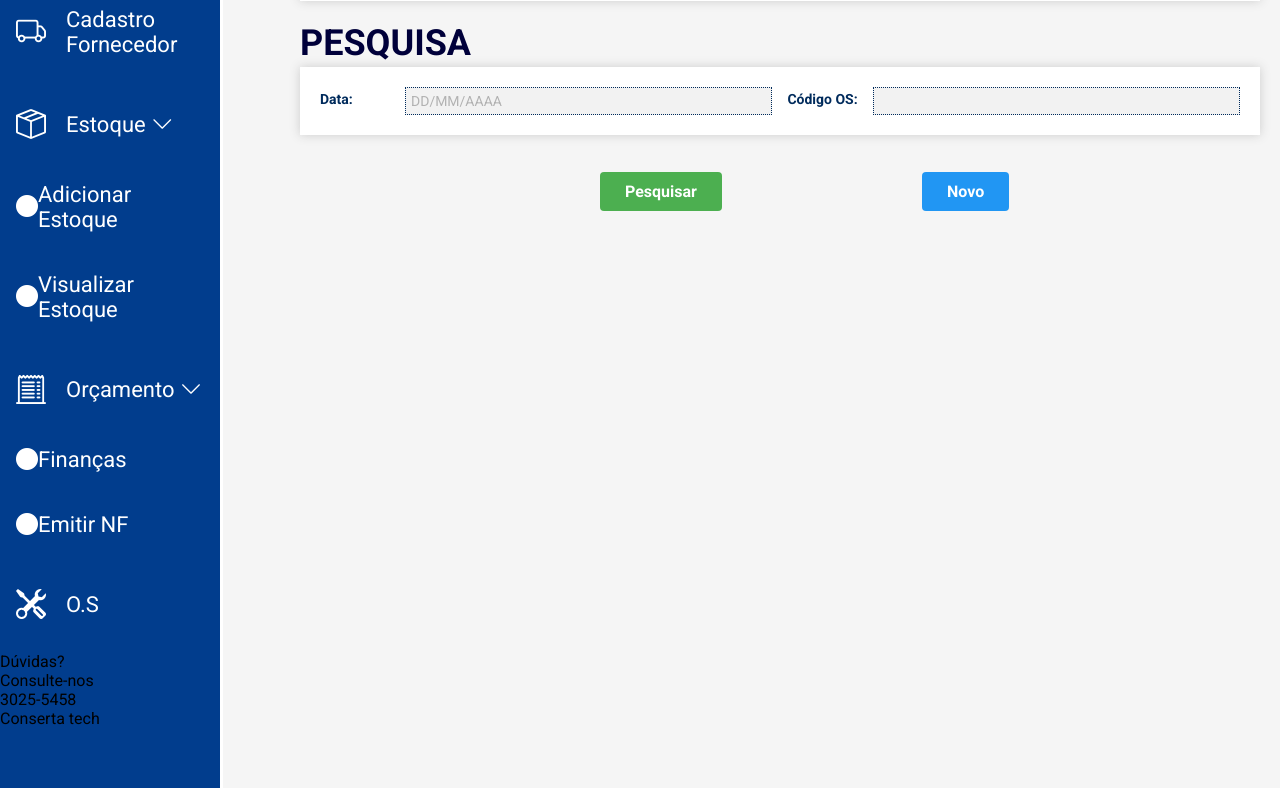
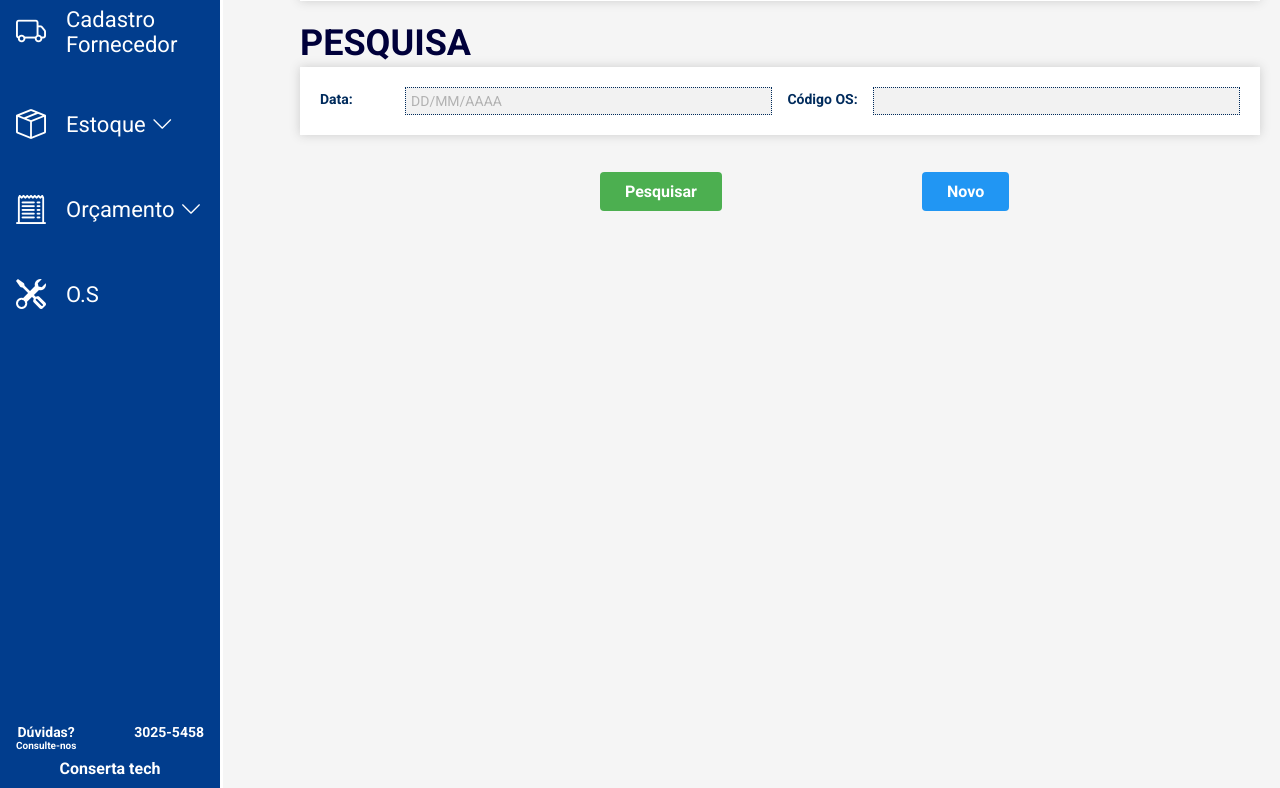
Before and after one commit to pedrol3al/sa_bd_mod, a PHP site: page /agenda.html in a window 1280 px wide. Shown: the part 403-1191 px from the top of the page. Run offline with PHP 8.4, Linux system fonts and the light colour scheme.

Commit message:
Ajuste do visual
Ajuste da parte visual do site, linkando todas as paginas, finalizando a estilização e deixando quase tudo padronizado

```diff
--- a/sa_mod_bd/agenda.html
+++ b/sa_mod_bd/agenda.html
@@ -10,7 +10,6 @@
     <link rel="stylesheet" href="https://cdn.jsdelivr.net/npm/bootstrap-icons@1.10.3/font/bootstrap-icons.css">
 </head>
 <body>
-
   <div class="container-geral">
     <nav class="menu-lateral">
         <div class="btn-expandir"></div>
@@ -18,37 +17,37 @@
         <div class="top-menu">
             <ul>
                 <li class="item-menu">
-                      <a href="main.html  ">
+                    <a href="main.html" class="menu-link">
                         <span class="icon"><i class="bi bi-house-door"></i></span>
                         <span class="txt-link">Menu</span>
                     </a>
                 </li>
                 <li class="item-menu">
-                      <a href="agenda.html">
+                    <a href="agenda.html" class="menu-link">
                         <span class="icon"><i class="bi bi-calendar"></i></span>
                         <span class="txt-link">Agenda</span>
                     </a>
                 </li>
                 <li class="item-menu">
-                      <a href="cliente.html">
+                    <a href="cliente.html" class="menu-link">
                         <span class="icon"><i class="bi bi-person-fill"></i></span>
                         <span class="txt-link">Cadastrar Cliente</span>
                     </a>
                 </li>
                 <li class="item-menu">
-                      <a href="usuario.html">
+                    <a href="usuario.html" class="menu-link">
                         <span class="icon"><i class="bi bi-person-circle"></i></span>
                         <span class="txt-link">Cadastro Usuário</span>
                     </a>
                 </li>
                 <li class="item-menu">
-                      <a href="fornecedor.html">
+                    <a href="fornecedor.html" class="menu-link">
                         <span class="icon"><i class="bi bi-truck"></i></span>
                         <span class="txt-link">Cadastro Fornecedor</span>
                     </a>
                 </li>
                 <li class="item-menu">
-                      <a href="#" id="estoque">
+                    <a href="#" id="estoque" class="menu-link">
                         <span class="icon"><i class="bi bi-box-seam"></i></span>
                         <span class="txt-link">Estoque <i class="bi bi-chevron-down"></i></span>
                     </a>
@@ -58,7 +57,7 @@
                     </div>
                 </li>
                 <li class="item-menu">
-                      <a href="orcamento.html" id="orcamento">
+                    <a href="orcamento.html" id="orcamento" class="menu-link">
                         <span class="icon"><i class="bi bi-receipt-cutoff"></i></span>
                         <span class="txt-link">Orçamento <i class="bi bi-chevron-down"></i></span>
                     </a>
@@ -68,7 +67,7 @@
                     </div>
                 </li>
                 <li class="item-menu">
-                      <a href="os.html">
+                    <a href="os.html" class="menu-link">
                         <span class="icon"><i class="bi bi-tools"></i></span>
                         <span class="txt-link">O.S</span>
                     </a>
@@ -84,11 +83,13 @@
             </div>
             <p class="empresa">Conserta tech</p>
         </div>
-
     </nav>
   </div>
 
-  <script src="js.barra.js"></script>
+  <script src="barra_lateral.js"></script>
+</body>
+
+
 
     <div class="conteudo">
         <h1>AGENDA</h1>
@@ -351,6 +352,7 @@
       }
     }
   });
+
 </script>
 </body>
 </html>
--- a/sa_mod_bd/css-home-bar.css
+++ b/sa_mod_bd/css-home-bar.css
@@ -103,7 +103,49 @@ main.conteudo-principal {
     background-color: #f4f4f4;
     height: 100%;
 }
-ul li a.ativo{
-    background-color: #0250c5;
-    border-radius: 8px;
-}
+
+.sub-menu {
+    display: none; /* Inicialmente escondido */
+    padding-left: 20px;
+    transition: max-height 0.3s ease-out;
+    max-height: 0; /* Inicialmente sem altura */
+  }
+
+  .menu-link i.bi-chevron-down {
+    transition: transform 0.3s ease;
+  }
+
+  .menu-link.active i.bi-chevron-down {
+    transform: rotate(180deg); /* Rotaciona o ícone ao abrir */
+  }
+
+
+  .footer-contato {
+    color: #fff;
+    font-size: 13px;
+    padding: 10px 16px;
+    margin-top: auto;
+    display: flex;
+    flex-direction: column;
+    align-items: center;
+    text-align: center;
+  }
+
+  .footer-contato .linha-info {
+    display: flex;
+    justify-content: space-between;
+    width: 100%;
+    font-weight: bold;
+    font-size: 14px;
+  }
+
+  .footer-contato .duvidas span {
+    font-size: 10px;
+    display: block;
+  }
+
+  .footer-contato .empresa {
+    font-weight: bold;
+    font-size: 16px;
+    margin-top: 8px;
+  }
--- a/sa_mod_bd/emitir_nf.html
+++ b/sa_mod_bd/emitir_nf.html
@@ -86,7 +86,8 @@
         </nav>
     </div>
 
-    <script src="js.barra.js"></script>
+    <script src="barra_lateral.js"></script>
+
     <!-- Conteúdo Principal -->
     <main class="conteudo-principal">
       <h1>EMITIR NF</h1>
--- a/sa_mod_bd/estoque_cad.html
+++ b/sa_mod_bd/estoque_cad.html
@@ -86,8 +86,7 @@
             </nav>
         </div>
 
-        <script src="js.barra.js"></script>
-
+        <script src="barra_lateral.js"></script>
 
 
 
--- a/sa_mod_bd/fornecedor.html
+++ b/sa_mod_bd/fornecedor.html
@@ -87,7 +87,7 @@
         </nav>
     </div>
 
-    <script src="js.barra.js"></script>
+    <script src="barra_lateral.js"></script>
 
     <div class="conteudo">
         <h1>FORNECEDOR</h1>
@@ -106,7 +106,7 @@
                 <input type="text">
                 <label>Nº:</label>
                 <input type="text">
-            </div>
+      s      </div>
 
             <div class="linha">
                 <label>Endereço:</label>
--- a/sa_mod_bd/js.barra.js
+++ /dev/null
@@ -1,49 +0,0 @@
-
-
-
-document.addEventListener("DOMContentLoaded", function () {
-    const menuItems = document.querySelectorAll('.item-menu > a');
-    const subMenus = document.querySelectorAll('.sub-menu a');
-
-    const subEstoque = document.getElementById('sub-estoque');
-    const subOrcamento = document.getElementById('sub-orcamento');
-
-    function toggleActiveItem(item) {
-        const isActive = item.classList.contains('ativo');
-
-        // Remove todos os destaques
-        menuItems.forEach(i => i.classList.remove('ativo'));
-        document.querySelectorAll('.sub-menu').forEach(sub => sub.classList.remove('active'));
-        subMenus.forEach(link => link.classList.remove('selecionado'));
-
-        if (!isActive) {
-            item.classList.add('ativo');
-            if (item.id === 'estoque') subEstoque.classList.add('active');
-            if (item.id === 'orcamento') subOrcamento.classList.add('active');
-        }
-    }
-
-    menuItems.forEach(item => {
-        item.addEventListener('click', function (e) {
-            const href = this.getAttribute('href');
-
-            // Se for apenas "#", impede navegação e alterna submenu
-            if (!href || href === "#") {
-                e.preventDefault();
-                toggleActiveItem(this);
-            }
-
-        });
-    });
-
-        //Estilização do site acima, favor não alterar
-
-
-    subMenus.forEach(subItem => {
-        subItem.addEventListener('click', function () {
-            subMenus.forEach(i => i.classList.remove('selecionado'));
-            this.classList.add('selecionado');
-            // Permite navegação normal sem preventDefault()
-        });
-    });
-});
--- a/sa_mod_bd/main.html
+++ b/sa_mod_bd/main.html
@@ -97,7 +97,7 @@
           </nav>
       </div>
 
-      <script src="js.barra.js"></script>
+      <script src="barra_lateral.js"></script>
 
 
         <!-- Conteúdo principal da página -->
--- a/sa_mod_bd/os.html
+++ b/sa_mod_bd/os.html
@@ -95,7 +95,7 @@
             </nav>
         </div>
 
-        <script src="js.barra.js"></script>
+        <script src="barra_lateral.js"></script>
     <!-- Conteúdo principal da página -->
 
 
--- a/sa_mod_bd/usuario.html
+++ b/sa_mod_bd/usuario.html
@@ -246,7 +246,7 @@
       </nav>
   </div>
 
-  <script src="js.barra.js"></script>
+  <script src="barra_lateral.js"></script>
     <!-- CONTEÚDO PRINCIPAL -->
     <main class="conteudo-principal">
       <h2>USUÁRIO</h2>
```
Also changed, not shown: sa_mod_bd/barra_lateral.js (added, +96 -0 lines), sa_mod_bd/cliente.css (+22 -2 lines), sa_mod_bd/cliente.html (+11 -1 lines). Lines whose indentation alone changed are shown as unchanged.
